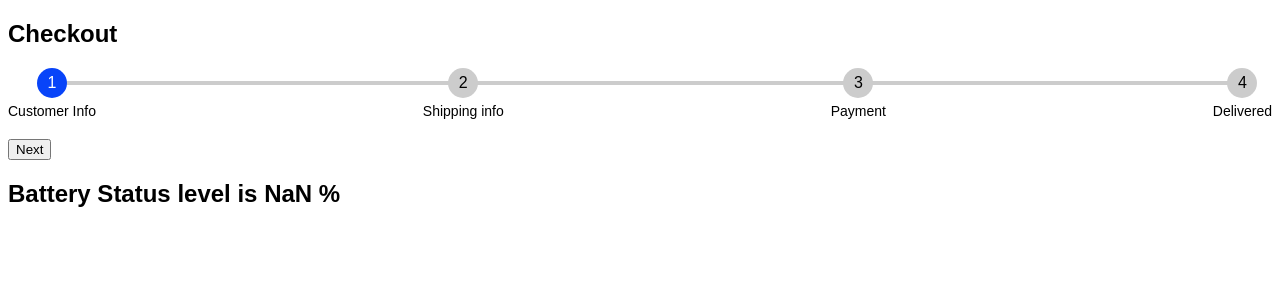
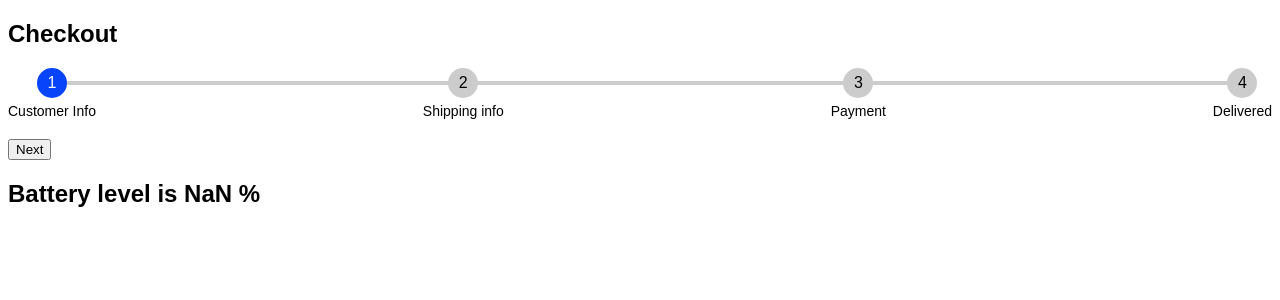
Before and after one commit to aakashkumar001/React-projects, a React (Vite) app in the folder stepper/: page / in a window 1280 px wide. Shown: the top 300 px of the page. Built offline with nearby package versions, Linux system fonts and the light colour scheme.

Commit message:
added para

```diff
--- a/stepper/src/BatteryStatus.jsx
+++ b/stepper/src/BatteryStatus.jsx
@@ -19,7 +19,7 @@ console.log(level)
 
 
   return (
-    <h2>Battery Status level is {(level * 100).toFixed()} %</h2>
+    <h2>Battery level is {(level * 100).toFixed()} %</h2>
   )
 }
 
```
